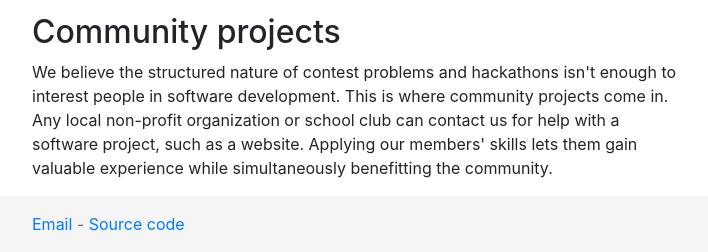
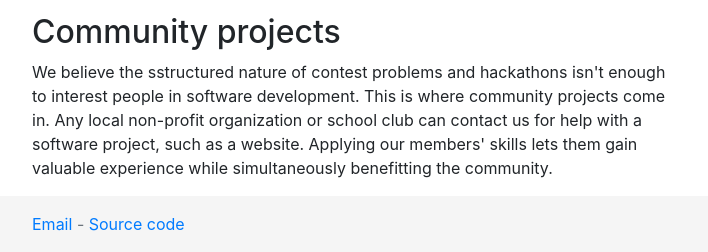
Before and after one commit to Cameron-Heights-Programming-Club/CHCI-Programming-Club-Website, a plain HTML site: page index.html in a window 1280 px wide. Shown: the part 732-984 px from the top of the page, without its empty margins (283-991 px from the left). Drawn offline with nearby package versions, Linux system fonts and the light colour scheme.

Commit message:
Update index.html

```diff
--- a/index.html
+++ b/index.html
@@ -42,7 +42,7 @@
         <h2>CamHacks</h2>
         <p>Every year, we run a twelve-hour hackathon at the school as an event to help involve members of the community in software development. Groups are permitted to have up to four members and have nine hours to build a project that is judged at the end of the day. The winning team receives a prize, and everyone receives free food.</p>
         <h2>Community projects</h2>
-        <p>We believe the structured nature of contest problems and hackathons isn't enough to interest people in software development. This is where community projects come in. Any local non-profit organization or school club can contact us for help with a software project, such as a website. Applying our members' skills lets them gain valuable experience while simultaneously benefitting the community.</p>
+        <p>We believe the sstructured nature of contest problems and hackathons isn't enough to interest people in software development. This is where community projects come in. Any local non-profit organization or school club can contact us for help with a software project, such as a website. Applying our members' skills lets them gain valuable experience while simultaneously benefitting the community.</p>
       </div>
     </main>
     <footer class="footer mt-auto py-3">
```
